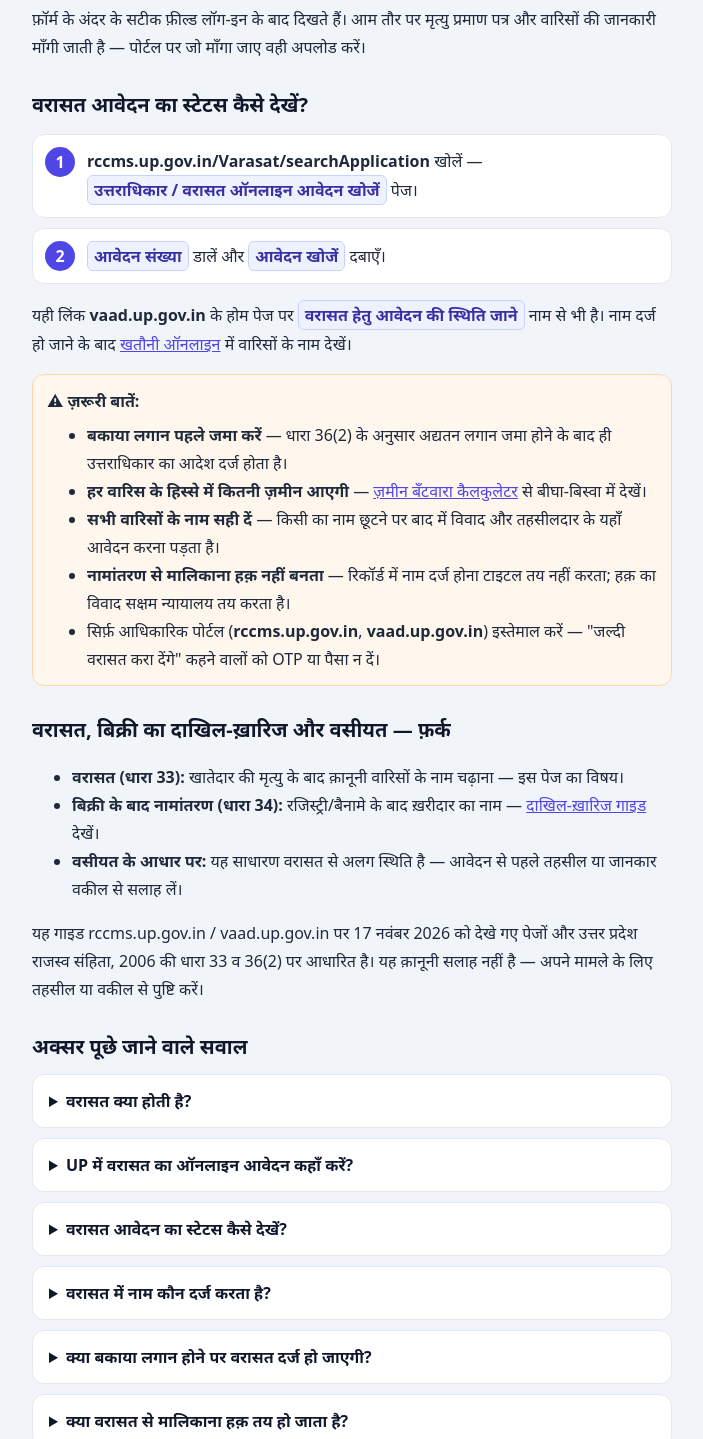
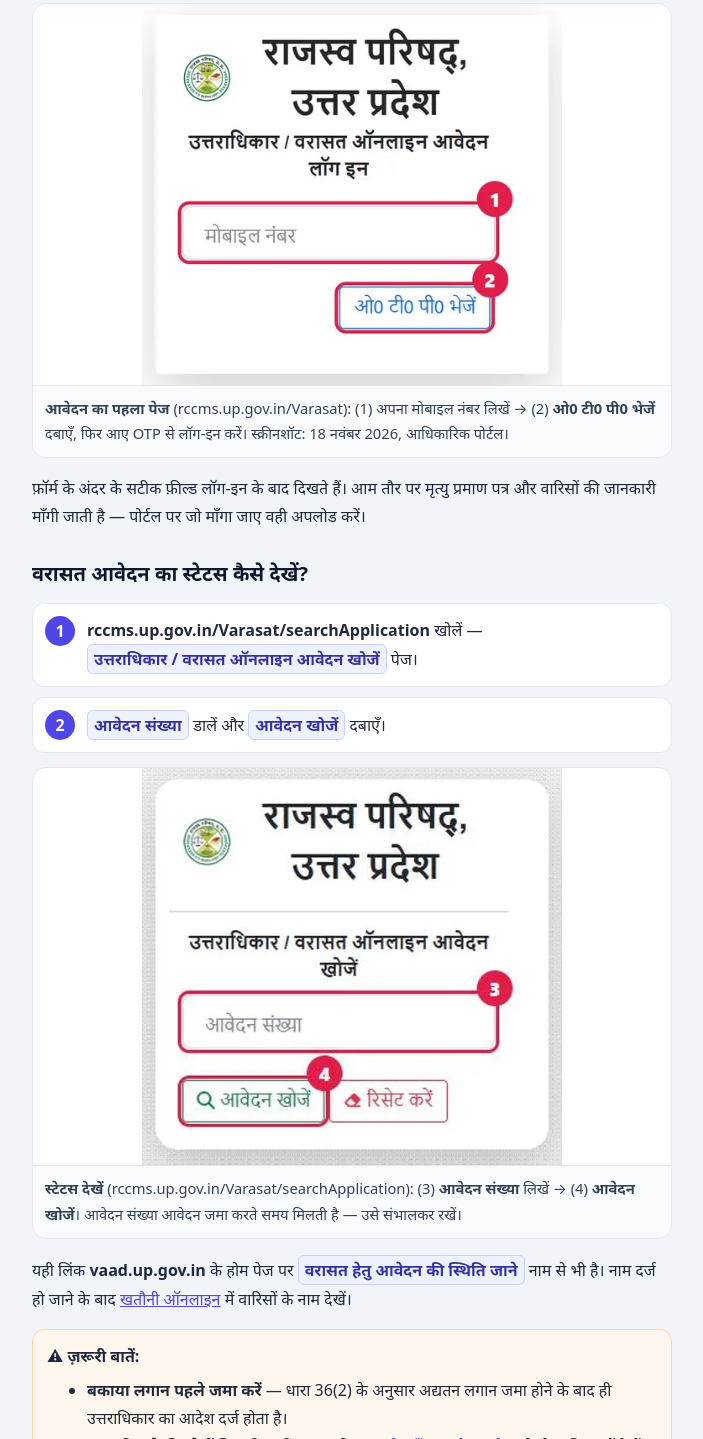
Before and after one commit to Securefin/zameennaplo, a plain HTML site: page varasat-online-up/index.html in a window 1280 px wide. Shown: the part 1158-2597 px from the top of the page, without its empty margins (288-991 px from the left). Drawn offline with Linux system fonts and the light colour scheme.

Commit message:
varasat guide: annotated login and status screenshots
Co-Authored-By: Claude Opus 5.5 <noreply@anthropic.com>

```diff
--- a/varasat-online-up/index.html
+++ b/varasat-online-up/index.html
@@ -81,7 +81,10 @@ ol.steps>li::before{content:counter(s);position:absolute;left:12px;top:12px;widt
 .warn{background:#fff7ed;border:1px solid #fed7aa;border-radius:12px;padding:12px 14px;margin-top:14px}
 .big{font-size:1.5rem;font-weight:900;color:#4338ca;margin:4px 0}
 </style>
-<style>main p,main li{overflow-wrap:anywhere}</style>
+<style>main p,main li{overflow-wrap:anywhere}figure.shot{margin:14px 0;background:#fff;border:1px solid #e2e8f0;border-radius:14px;overflow:hidden}
+figure.shot img{display:block;width:100%;max-width:420px;height:auto;margin:0 auto}
+figure.shot figcaption{padding:10px 12px;font-size:.92rem;color:#334155;border-top:1px solid #e2e8f0;background:#f8fafc}
+</style>
 <script type="application/ld+json">
 {
  "@context": "https://schema.org",
@@ -189,7 +192,7 @@ ol.steps>li::before{content:counter(s);position:absolute;left:12px;top:12px;widt
     <p class="label">सीधा जवाब:</p>
     <p><strong>आवेदन:</strong> rccms.up.gov.in/Varasat → मोबाइल नंबर → OTP से लॉग-इन → मृतक खातेदार, ज़मीन और वारिसों का विवरण भरकर जमा करें।<br><strong>स्टेटस:</strong> rccms.up.gov.in/Varasat/searchApplication → <strong>आवेदन संख्या</strong> → आवेदन खोजें। प्रक्रिया <strong>राजस्व संहिता 2006 की धारा 33</strong> के तहत होती है।</p>
   </div>
-  <p class="hint">अपडेट: 17 नवंबर 2026 · आधिकारिक पोर्टल और राजस्व संहिता के आधार पर</p>
+  <p class="hint">अपडेट: 17 नवंबर 2026 · आधिकारिक पोर्टल और राजस्व संहिता के आधार पर · <a href="#photos">📷 तस्वीरों के साथ देखें</a></p>
 
   <h2>वरासत क्या है और किस क़ानून के तहत होती है?</h2>
   <p>खतौनी में दर्ज खातेदार की मृत्यु के बाद उसकी ज़मीन पर वारिसों (बेटा, बेटी, पत्नी आदि) का नाम चढ़ाना <strong>वरासत</strong> या <strong>उत्तराधिकार का नामांतरण</strong> कहलाता है। उत्तर प्रदेश में यह <strong>उत्तर प्रदेश राजस्व संहिता, 2006 की धारा 33</strong> के तहत होता है। धारा 33 के अनुसार:</p>
@@ -207,6 +210,10 @@ ol.steps>li::before{content:counter(s);position:absolute;left:12px;top:12px;widt
     <li>आवेदन जमा करें और मिली <strong>आवेदन संख्या</strong> नोट कर लें — स्टेटस इसी से दिखेगा।</li>
     <li>इसके बाद क्षेत्र के राजस्व कर्मचारी (लेखपाल/राजस्व निरीक्षक) जाँच करते हैं और धारा 33 के अनुसार नाम दर्ज होता है या मामला तहसीलदार को जाता है।</li>
   </ol>
+  <figure class="shot" id="photos">
+    <img src="/assets/guides/varasat-1-login.webp" width="500" height="453" loading="lazy" decoding="async" alt="rccms.up.gov.in/Varasat का उत्तराधिकार / वरासत ऑनलाइन आवेदन लॉग इन पेज: मोबाइल नंबर बॉक्स और ओ0 टी0 पी0 भेजें बटन।">
+    <figcaption><b>आवेदन का पहला पेज</b> (rccms.up.gov.in/Varasat): (1) अपना मोबाइल नंबर लिखें → (2) <b>ओ0 टी0 पी0 भेजें</b> दबाएँ, फिर आए OTP से लॉग-इन करें। स्क्रीनशॉट: 18 नवंबर 2026, आधिकारिक पोर्टल।</figcaption>
+  </figure>
   <p class="hint">फ़ॉर्म के अंदर के सटीक फ़ील्ड लॉग-इन के बाद दिखते हैं। आम तौर पर मृत्यु प्रमाण पत्र और वारिसों की जानकारी माँगी जाती है — पोर्टल पर जो माँगा जाए वही अपलोड करें।</p>
 
   <h2>वरासत आवेदन का स्टेटस कैसे देखें?</h2>
@@ -214,6 +221,10 @@ ol.steps>li::before{content:counter(s);position:absolute;left:12px;top:12px;widt
     <li><strong>rccms.up.gov.in/Varasat/searchApplication</strong> खोलें — <span class="lbl">उत्तराधिकार / वरासत ऑनलाइन आवेदन खोजें</span> पेज।</li>
     <li><span class="lbl">आवेदन संख्या</span> डालें और <span class="lbl">आवेदन खोजें</span> दबाएँ।</li>
   </ol>
+  <figure class="shot">
+    <img src="/assets/guides/varasat-2-status.webp" width="500" height="473" loading="lazy" decoding="async" alt="वरासत आवेदन की स्थिति खोजने का पेज: आवेदन संख्या बॉक्स और आवेदन खोजें बटन।">
+    <figcaption><b>स्टेटस देखें</b> (rccms.up.gov.in/Varasat/searchApplication): (3) <b>आवेदन संख्या</b> लिखें → (4) <b>आवेदन खोजें</b>। आवेदन संख्या आवेदन जमा करते समय मिलती है — उसे संभालकर रखें।</figcaption>
+  </figure>
   <p>यही लिंक <strong>vaad.up.gov.in</strong> के होम पेज पर <span class="lbl">वरासत हेतु आवेदन की स्थिति जाने</span> नाम से भी है। नाम दर्ज हो जाने के बाद <a href="/khatauni-kaise-dekhe/">खतौनी ऑनलाइन</a> में वारिसों के नाम देखें।</p>
 
   <div class="warn"><strong>⚠ ज़रूरी बातें:</strong>
```
Also changed, not shown: assets/guides/varasat-1-login.webp (added), assets/guides/varasat-2-status.webp (added).
